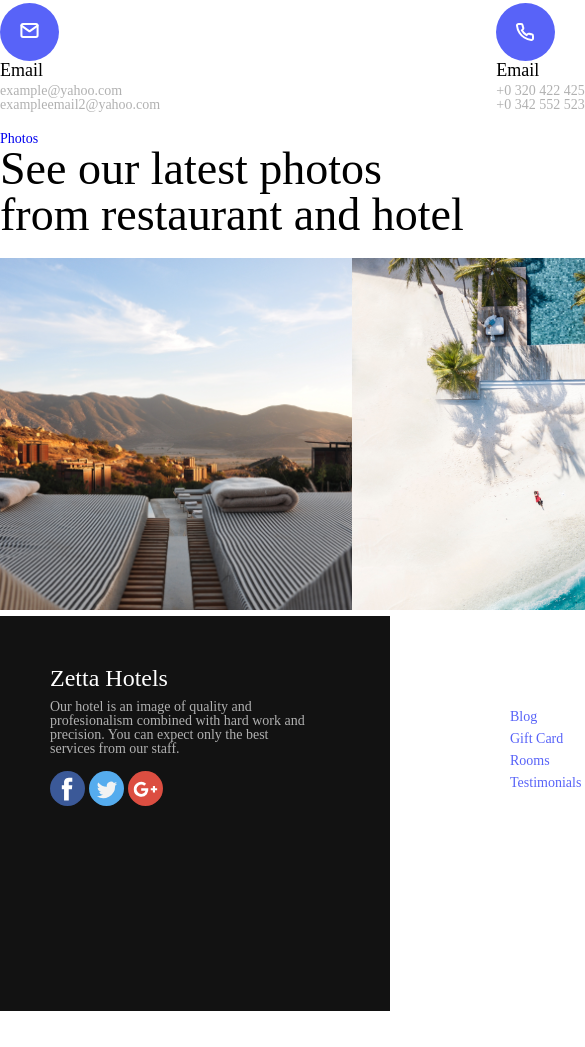
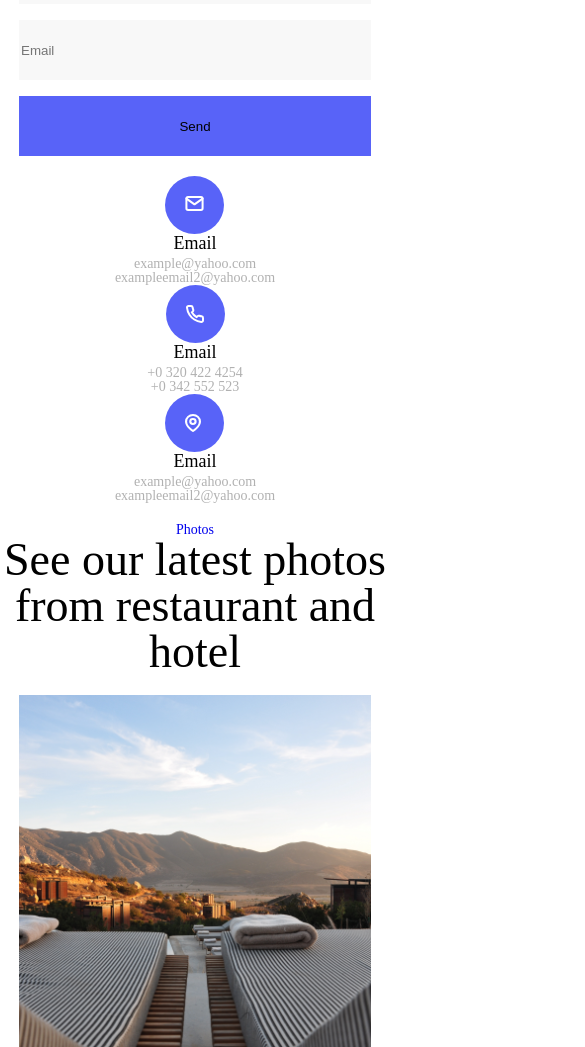
Before and after one commit to Asmo999/dav10, a plain HTML site: page index.html in a window 390 px wide. Shown: the part 513-1560 px from the top of the page, 585 px wide, since content can reach past the window. Before the commit the page ends 1524 px from the top, so only its background shows below. Drawn offline with Linux system fonts and the light colour scheme.

Commit message:
done done
done

```diff
--- a/index.html
+++ b/index.html
@@ -18,12 +18,13 @@
             <a href="#">CONTACT</a>
         </h2>
         <h2 class="h2">
-            Contact us to get free   support
+            Contact us to get
+            <br> free   support
         </h2>
     </header>
     <section >
         <form action="#">
-            <div class="divsec dflex justify-content-between">
+            <div class="divsec dflex justify-content-between dflexc">
                 <div class="disc">
                     <textarea name="t1" id="t1" cols="30" rows="10" placeholder="Description"></textarea>
                 </div>
@@ -43,7 +44,8 @@
 
                     </div>
                     <h4 class="h4h" > Email</h4>
-                    <h5>example@yahoo.com <br>
+                    <h5>
+                       <span >example@yahoo.com </span> <br>
                         exampleemail2@yahoo.com</h5>
                 </div>
 
@@ -66,12 +68,12 @@
                         exampleemail2@yahoo.com</h5>
                 </div>
             </div>
-        <div class="divsec">
+         <div class="divsec">
             <h2 class="header4">
                 <a href="#">Photos</a>
             </h2>
             <h2 class="h2 h2d">
-             See our latest photos
+             See our latest photos <br>
                 from restaurant and hotel        </h2>
         </div>
         <div class="dflex spacearound">
@@ -82,10 +84,10 @@
     </section>
     <footer>
         <div class="fodiv divmargi ">
-            <div class="dflex divmargin1">
+            <div class="dflex divmargin1 divsec">
                 <div class="mr">
                 <h3>Zetta Hotels</h3>
-                <h6>Our hotel is an image of quality and profesionalism combined with hard work and precision. You can expect only the best services from our staff.
+                <h6>Our hotel is an image of quality  and  <br>profesionalism  combined with hard work  <br>and precision. You can expect only the <br> best services from our staff.
                 </h6>
                 <img src="images/7.svg" alt="">
                 <img src="images/8.svg" alt="">
--- a/media.css
+++ b/media.css
@@ -0,0 +1,37 @@
+@media (max-width:1102px) {
+    .dflexc {
+        flex-direction: column;
+        align-items: center;
+    }
+    textarea {
+        width: 352px;
+        margin: 0 auto;
+    }
+    header {
+        text-align : center;
+
+    }
+    h2 {
+        text-align: center;
+    }
+    .dflex {
+        flex-direction: column;
+        align-items: center;
+    }
+    .divmargin1 {
+        text-align: center;
+
+}
+    .mr {
+        margin-right: 0px;
+    }
+    .mr1 {
+        margin-right: 0px;
+    }
+    .divmargi {
+        padding-top: 0px;
+    }
+    .mr1 > ul > li {
+        margin-bottom: 4px;
+    }
+}
--- a/style.css
+++ b/style.css
@@ -4,12 +4,12 @@
     color: #5863F8;
 }
 header {
-    width: 1088px;
+    max-width: 1088px;
     margin: 0 auto;
     margin-top: 50px;
     margin-bottom: 60px;
 }.h2{
-    width: 331px;
+    /* width: 331px; */
     font-family: Poppins;
     font-size: 42px;
 }
@@ -27,9 +27,6 @@ textarea {
     resize: none;
     border: none;
 }
-section {
-
-}
 input {
     width: 352px;
     height: 60px;
@@ -43,7 +40,7 @@ input {
     flex-direction: column;
 }
 .divsec {
-    width: 1088px;
+    max-width: 1088px;
     margin: 0 auto;
     margin-bottom: 20px;
 }
@@ -53,9 +50,9 @@ input {
 .justify-content-between {
     justify-content: space-between;
 }
-.disc{
-    width: 288px;
-}
+/* .disc{
+
+} */
 input:not(:last-child) {
     margin-bottom: 16px;
     background-color: #F8F8F8;
@@ -68,6 +65,7 @@ input[type=submit]:hover {
     background-color: #45a049;
   }
 .divback {
+    margin: 0 auto;
     width: 59px;
     height: 58px;
     background-color: #5863F8;
@@ -84,6 +82,7 @@ h5 {
     color: #B1B1B1;
 }
 .h4h {
+    text-align: center;
     font-family: Poppins;
     font-size: 18px;
 }
@@ -91,7 +90,6 @@ h5 {
     width: 1300px;
 }
 .h2d {
-    width: 475px;
     font-size: 46px;
 }
 .spacearound {
@@ -102,7 +100,7 @@ footer{
 }
 .fodiv {
     width: 100%;
-    height: 395px;
+    height: 100%;
     background-color: #121212;
 
 }
@@ -114,14 +112,13 @@ h3{
 }
 h6{
     color: #B1B1B1;
-    width: 260px;
     font-size: 14px;
     margin-bottom: 15px;
 }
 li {
     font-family: Poppins;
     font-size: 14px;
-    margin-bottom: 8px;
+    margin-bottom: 6.5px;
     color: #5863F8;
 
 }
@@ -129,18 +126,29 @@ li {
     color: white;
     font-size: 18px;
 }
-.divmargin1 {
-    margin-left: 50px;
-}
+    /* .divmargin1 {
+        margin-left: 50px;
+    }*/
 .divmargi {
-    padding-top: 50px;
-}
+        padding-top: 90px;
+        padding-bottom: 20px;
+    }
 .mr {
-    margin-right: 200px;
-}
+        margin-right: 200px;
+    }
 .mr1 {
-    margin-right: 100px;
+    margin-right: 120px;
 }
 .li11 {
     margin-left: 17px;
 }
+.mr1 > ul > li {
+    margin-bottom: 20px;
+}
+
+h5 {
+    text-align: center;
+}
+.dflexc{
+    flex-direction: row;
+}
```
